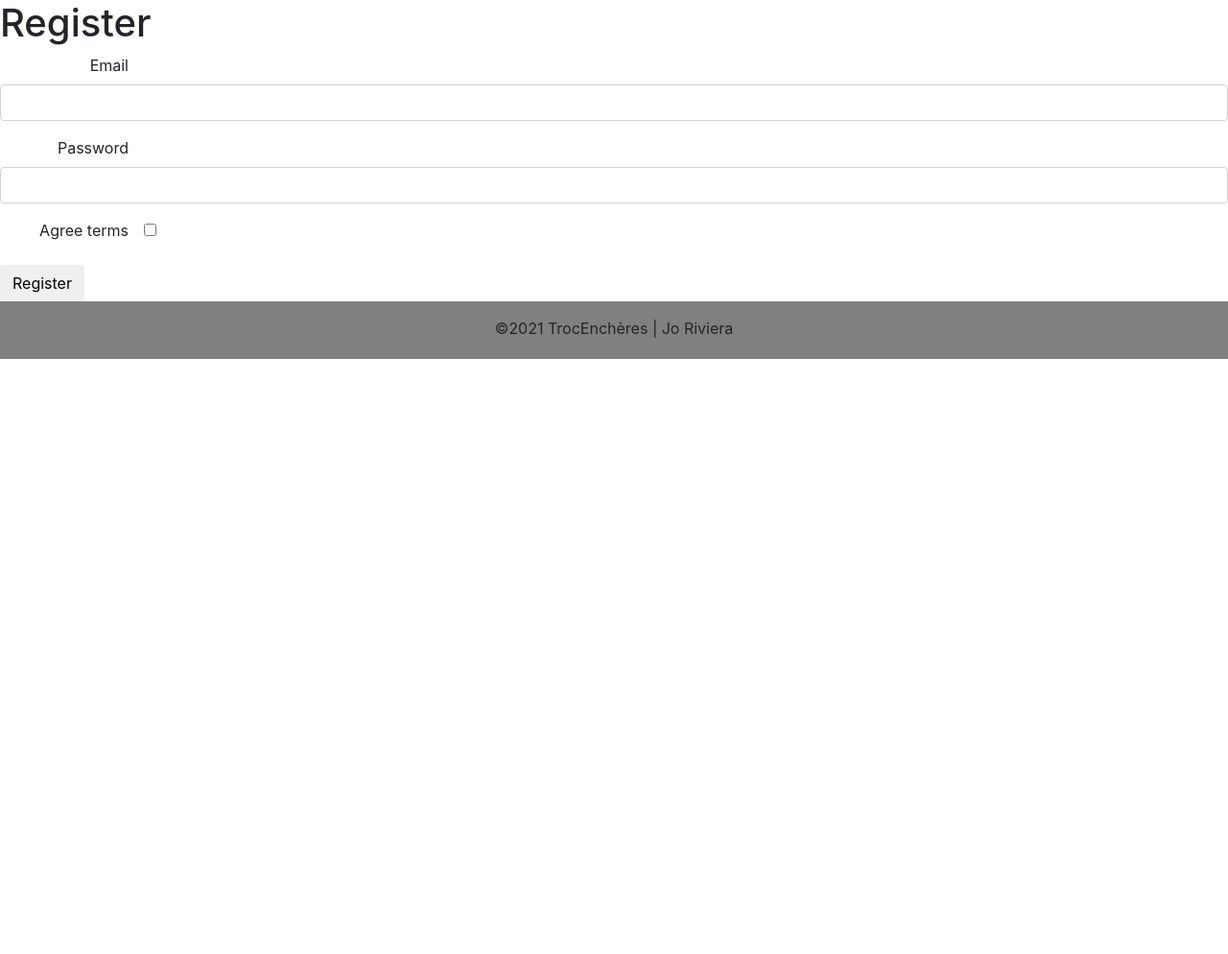
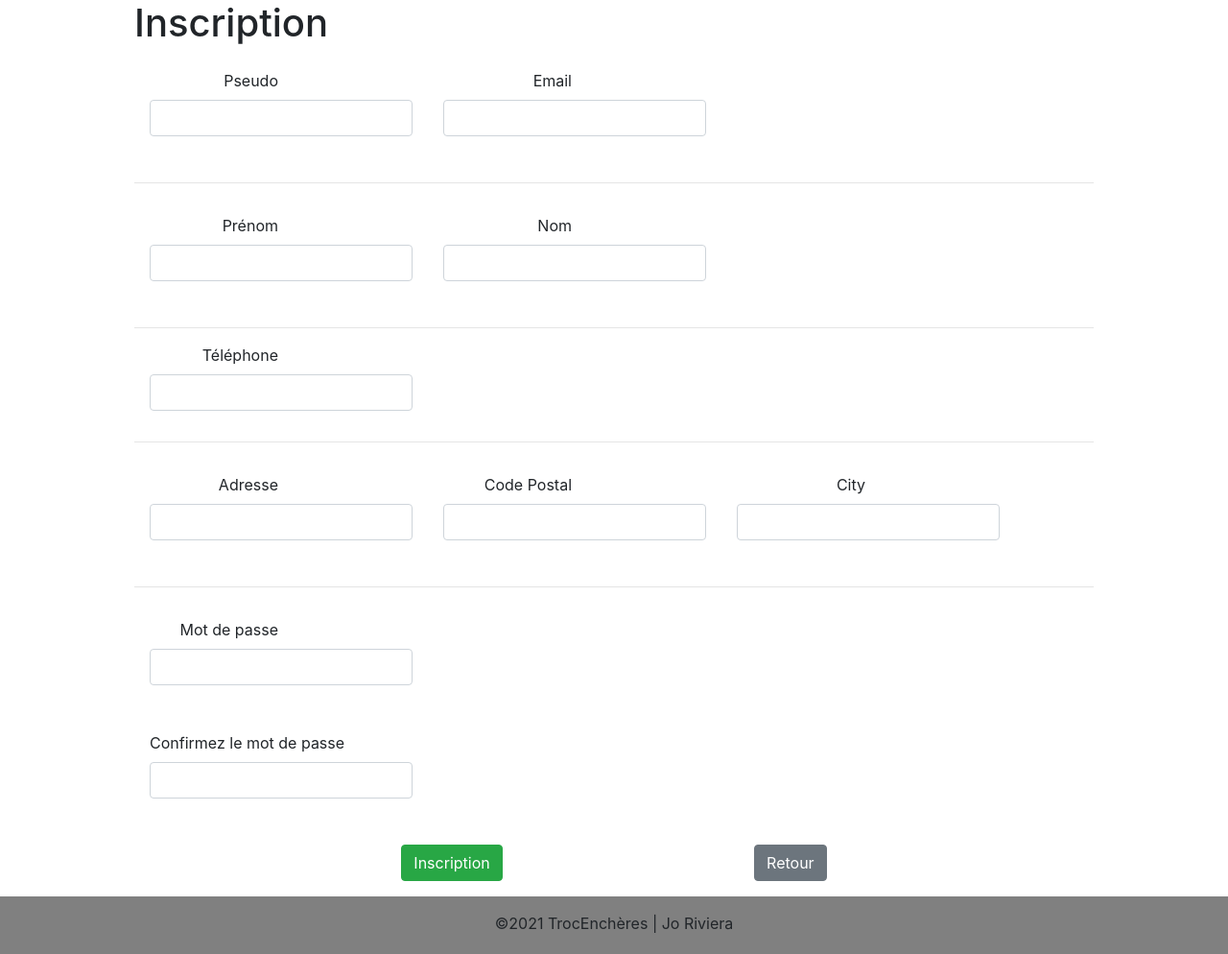
Before and after one commit to JoRiviera/multistackproject_symfony5mysql, a PHP site: template app/templates/registration/register.html.twig in a window 1280 px wide. Shown: the part 80-1074 px from the top of the page at 96% size. Before the commit the page ends 454 px from the top, so only its background shows below. Run offline with PHP 8.4, Linux system fonts and the light colour scheme; the template is opened without the code that fills it, so the values that code supplies are empty; form fields are guessed from the names that the template uses; some libraries are stand-ins or nearby versions.

Commit message:
EDIT Registration Form MVC

```diff
--- a/app/src/Controller/RegistrationController.php
+++ b/app/src/Controller/RegistrationController.php
@@ -42,6 +42,9 @@ class RegistrationController extends AbstractController
                     $form->get('plainPassword')->getData()
                 )
             );
+
+            // Points Initialization (not in form)
+            $user->setPoints(0);
 
             $entityManager = $this->getDoctrine()->getManager();
             $entityManager->persist($user);
--- a/app/src/Security/AppAuthAuthenticator.php
+++ b/app/src/Security/AppAuthAuthenticator.php
@@ -96,8 +96,8 @@ class AppAuthAuthenticator extends AbstractFormLoginAuthenticator implements Pas
             return new RedirectResponse($targetPath);
         }
 
-        // For example : return new RedirectResponse($this->urlGenerator->generate('some_route'));
-        throw new \Exception('TODO: provide a valid redirect inside '.__FILE__);
+        return new RedirectResponse($this->urlGenerator->generate('main_home'));
+
     }
 
     protected function getLoginUrl()
--- a/app/templates/base.html.twig
+++ b/app/templates/base.html.twig
@@ -29,7 +29,7 @@
             {% include('inc/nav.html.twig') %}
         {% endblock %}
 
-        {% block body %}{% endblock %}
+        <main>{% block body %}{% endblock %}</main>
 
         {% block footer %}
             <footer>
--- a/app/templates/inc/nav.html.twig
+++ b/app/templates/inc/nav.html.twig
@@ -3,7 +3,7 @@
         <a class="navbar-brand" href="{{ path('main_home') }}">ENI - ENCHERES</a>
         <div class="pointsDisplay" title="Mes Points disponibles">
             0
-            <span class="material-icons-outlined material-icons"> payments </span>
+            <span class="material-icons-outlined material-icons" aria-label="points d'achat"> payments </span>
         </div>
         <button
                 class="navbar-toggler"
@@ -21,7 +21,7 @@
                 {% if app.user %}
                     <!-- LOGGUED IN MENU-->
                     <li class="nav-item">
-                        <a class="nav-link" href="/index_logged.html">Enchères</a>
+                        <a class="nav-link" href="{{ path("main_home") }}">Enchères</a>
                     </li>
                     <li class="nav-item">
                         <a class="nav-link" href="/vente/vente_article.html"
@@ -34,12 +34,12 @@
                         >
                     </li>
                     <li class="nav-item">
-                        <a class="nav-link" href="/index.html">Me déconnecter</a>
+                        <a class="nav-link" href="{{ path("app_logout") }}">Me déconnecter</a>
                     </li>
                 {% else %}
                     <!-- UNLOGGED MENU -->
                     <li class="nav-item">
-                        <a class="nav-link" href="/profil/connexion.html"
+                        <a class="nav-link" href="{{ path("app_login") }}"
                         >Me connecter / M'inscrire</a
                         >
                     </li>
--- a/app/templates/registration/register.html.twig
+++ b/app/templates/registration/register.html.twig
@@ -1,21 +1,64 @@
 {% extends 'base.html.twig' %}
 
-{% block title %}Register{% endblock %}
+{% block title %}Inscription - {{ parent() }}{% endblock %}
 
 {% block body %}
+
+    {# @TODO Decide about flash messages or form errors #}
+    {#  @TODO :Intégration de l'API de la Poste pour la sélection #}
+    {#du code postal en France et de la ville#}
+
     {% for flashError in app.flashes('verify_email_error') %}
         <div class="alert alert-danger" role="alert">{{ flashError }}</div>
     {% endfor %}
 
-    <h1>Register</h1>
+    <h1 class="display_5">Inscription</h1>
+    {{ form_start(registrationForm) }}
 
-    {{ form_start(registrationForm) }}
-        {{ form_row(registrationForm.email) }}
-        {{ form_row(registrationForm.plainPassword, {
-            label: 'Password'
-        }) }}
-        {{ form_row(registrationForm.agreeTerms) }}
+        {% if form_errors(registrationForm) %}
+            <p class="alert alert-danger" role="alert">
+                {{ form_errors(registrationForm) }}
+            </p>
+        {% endif %}
 
-        <button type="submit" class="btn">Register</button>
+        <div class="flexblock">
+            <div class="flexline m_1em">{{ form_row(registrationForm.pseudo,
+                    { label: 'Pseudo'}) }}</div>
+            <div class="flexline m_1em">{{ form_row(registrationForm.email,
+                    { label: 'Email'}) }}</div>
+
+        </div>
+         <hr>
+        <div class="flexblock">
+            <div class="flexline m_1em">{{ form_row(registrationForm.firstName,
+                    { label: 'Prénom' }) }}</div>
+            <div class="flexline m_1em">{{ form_row(registrationForm.lastName,
+                    { label: 'Nom' }) }}</div>
+        </div>
+        <hr>
+        <div class="flexline m_1em">{{ form_row(registrationForm.telephone,
+                { label: 'Téléphone' }) }}</div>
+        <hr>
+        <div class="flexblock">
+            <div class="flexline m_1em">{{ form_row(registrationForm.address,
+                    { label: 'Adresse' }) }}</div>
+            <div class="flexblock">
+                <div class="flexline m_1em">{{ form_row(registrationForm.postalCode,
+                        { label: 'Code Postal' }) }}</div>
+                <div class="flexline m_1em">{{ form_row(registrationForm.city) }}</div>
+            </div>
+        </div>
+        <hr>
+        <div class="flexcol flexcenter">
+            <div class="flexline m_1em">{{ form_row(registrationForm.plainPassword.first,
+                    { label: 'Mot de passe' }) }}</div>
+            <div class="flexline m_1em">{{ form_row(registrationForm.plainPassword.second,
+                    { label: 'Confirmez le mot de passe' }) }}</div>
+        </div>
+{#        {{ form_row(registrationForm.agreeTerms) }}#}
+        <div class="flexline flexspaceeven m_1em">
+            <button type="submit" class="btn btn-success">Inscription</button>
+            <button type="button" class="btn btn-secondary" onclick="window.history.back()">Retour</button>
+        </div>
     {{ form_end(registrationForm) }}
 {% endblock %}
```
Also changed, not shown: app/src/Form/RegistrationFormType.php (+34 -20 lines).
